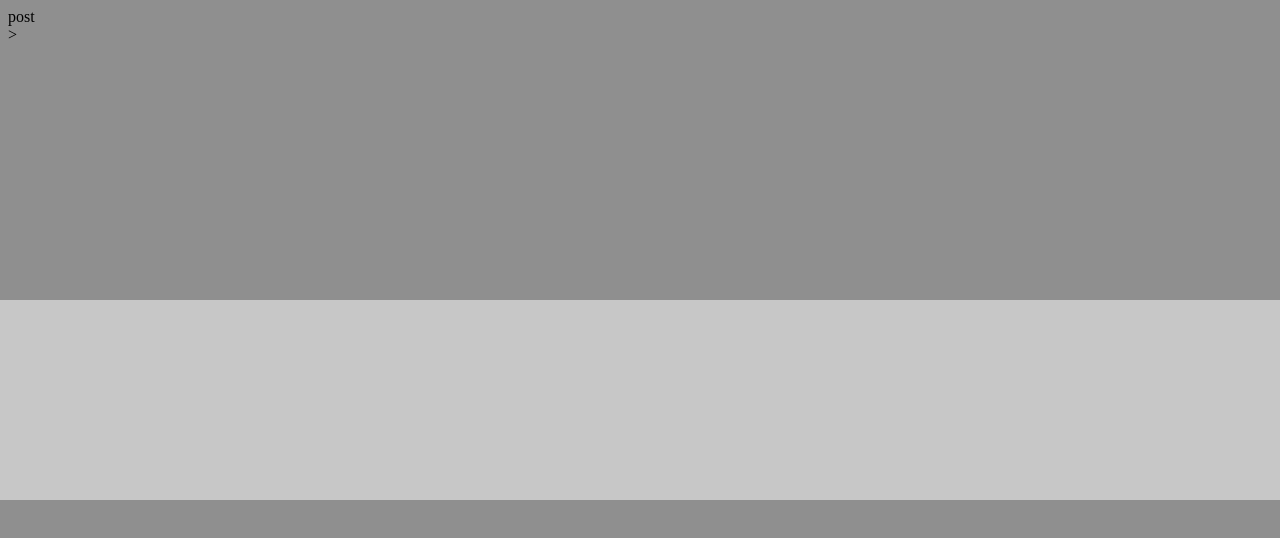
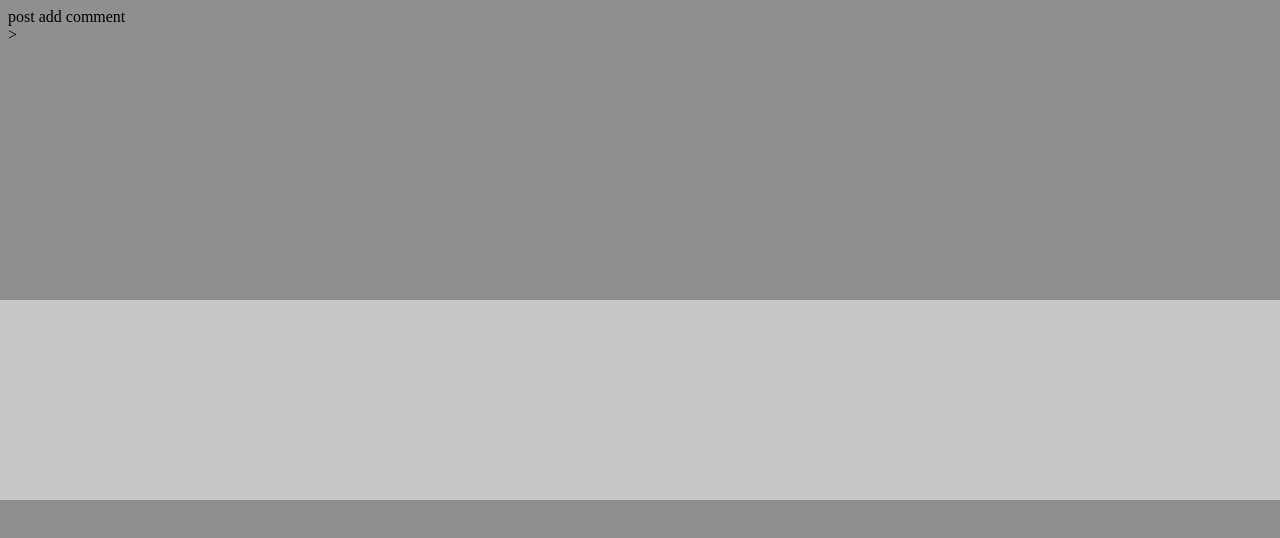
Before and after one commit to d-chi12/udemy-js-master-IntersectionObserver, a plain HTML site: page index.html in a window 1280 px wide. Shown: the top 538 px of the page. Drawn offline with Linux system fonts and the light colour scheme.

Commit message:
add coment

```diff
--- a/index.html
+++ b/index.html
@@ -19,7 +19,7 @@
     <!-- https://github.com/w3c/IntersectionObserver/tree/master/polyfill -->
     <script src="main.js"></script>
     <div>
-        post
+        post add comment
     </div>>
 </body>
 
```
